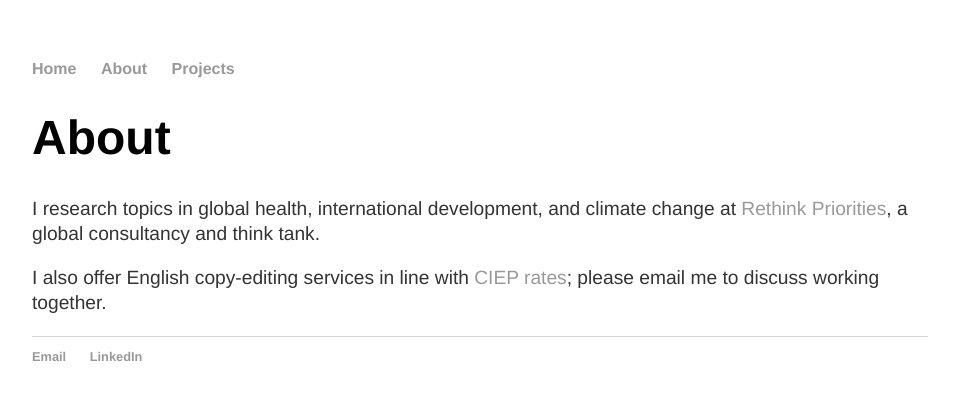
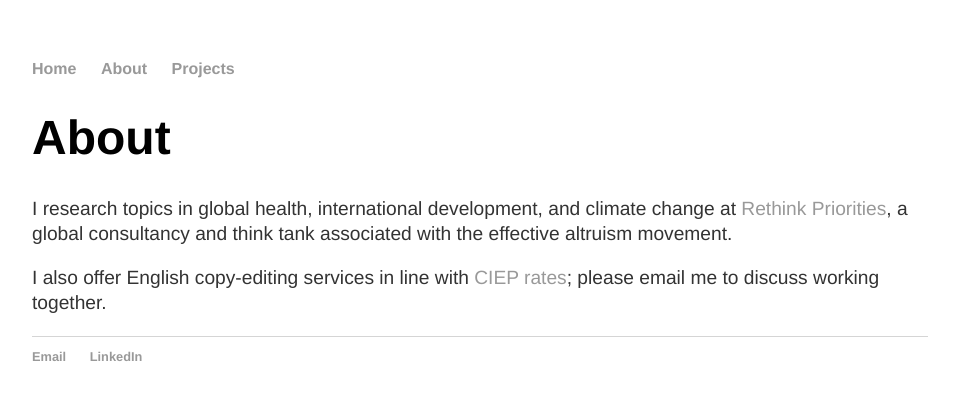
Before and after one commit to y-james-hu/y-james-hu.github.io, a Jekyll site: the page built from about/index.html, in a window 1280 px wide. Shown: the top 400 px of the page, without its empty margins (160-1119 px from the left). Built offline with Jekyll 4.4.1, drawn with Linux system fonts in a browser that asks for light colours.

Commit message:
Update index.html

```diff
--- a/about/index.html
+++ b/about/index.html
@@ -3,6 +3,6 @@
 title: About
 ---
   <h1>{{ page.title }}</h1>
-    <p>I research topics in global health, international development, and climate change at <a href = "https://rethinkpriorities.org/">Rethink Priorities</a>, a global consultancy and think tank.</p>
+    <p>I research topics in global health, international development, and climate change at <a href = "https://rethinkpriorities.org/">Rethink Priorities</a>, a global consultancy and think tank associated with the effective altruism movement.</p>
     <p>I also offer English copy-editing services in line with <a href="https://www.ciep.uk/resources/suggested-minimum-rates/">CIEP rates</a>; please email me to discuss working together.</p>
     <p></p>
```
